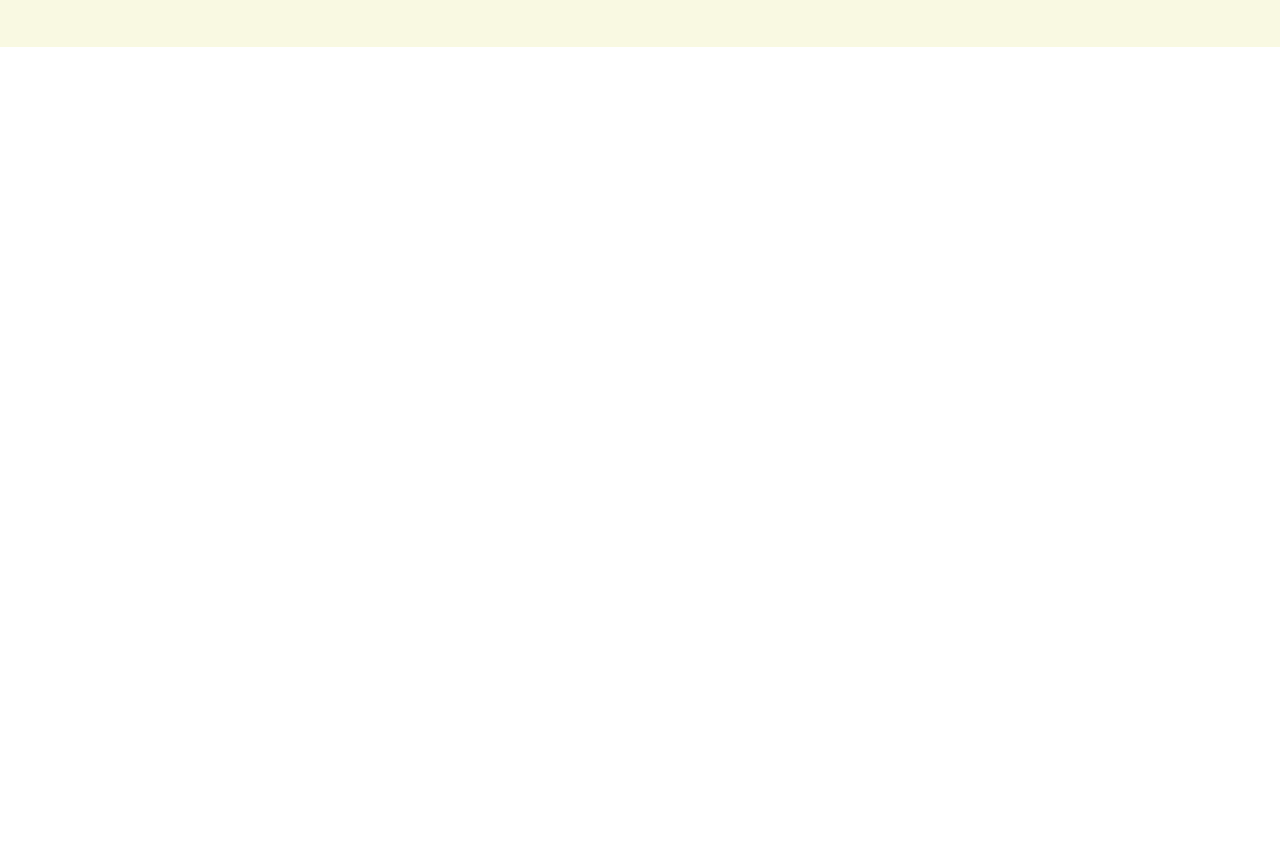
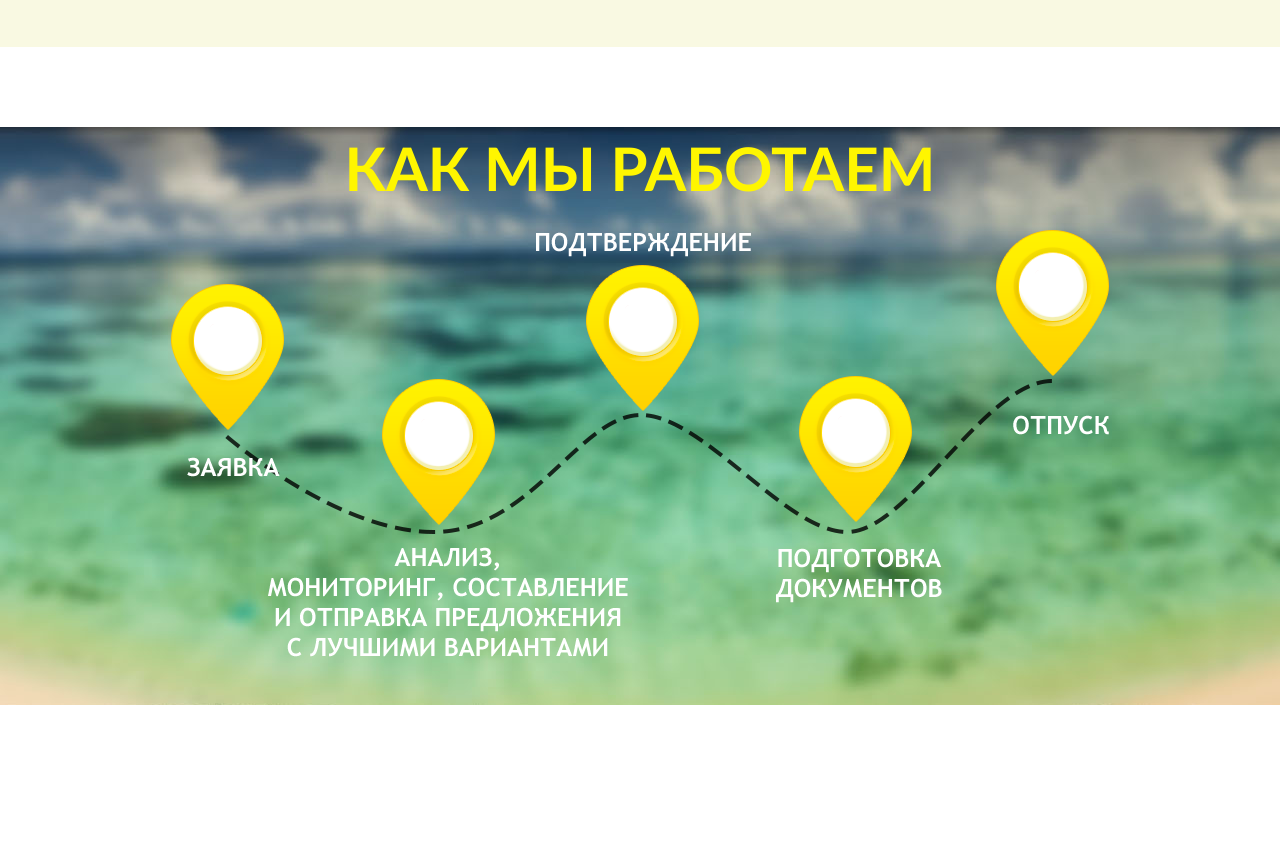
Before and after one commit to alkaon/sunshine, a plain HTML site: page index.html in a window 1280 px wide. Shown: the part 2886-3751 px from the top of the page. Before the commit the page ends 3253 px from the top, so only its background shows below. Drawn offline with Linux system fonts and the light colour scheme.

Commit message:
close how_work

```diff
--- a/index.html
+++ b/index.html
@@ -68,6 +68,7 @@
 
 <section id="how_work">
 <main>
+ <h2>как мы работаем</h2>
 </main>
 </section>
 
--- a/style.css
+++ b/style.css
@@ -53,7 +53,9 @@ header{}
 
 #discript{}
 
-#how_work{}
+#how_work{background: url(images/fon6.jpg) top center no-repeat; height: 578px;}
+#how_work main{text-align: center; background: url(images/how.png) bottom center no-repeat; height: 450px;}
+#how_work h2{color: #fff600; text-transform: uppercase; font-family:'Trebuchet MS'; font-size: 60px; display: inline-block; vertical-align: center; margin-top: -35px;}
 
 #responses{}
 
```
Also changed, not shown: images/fon6.jpg (added), images/how.png (added).
